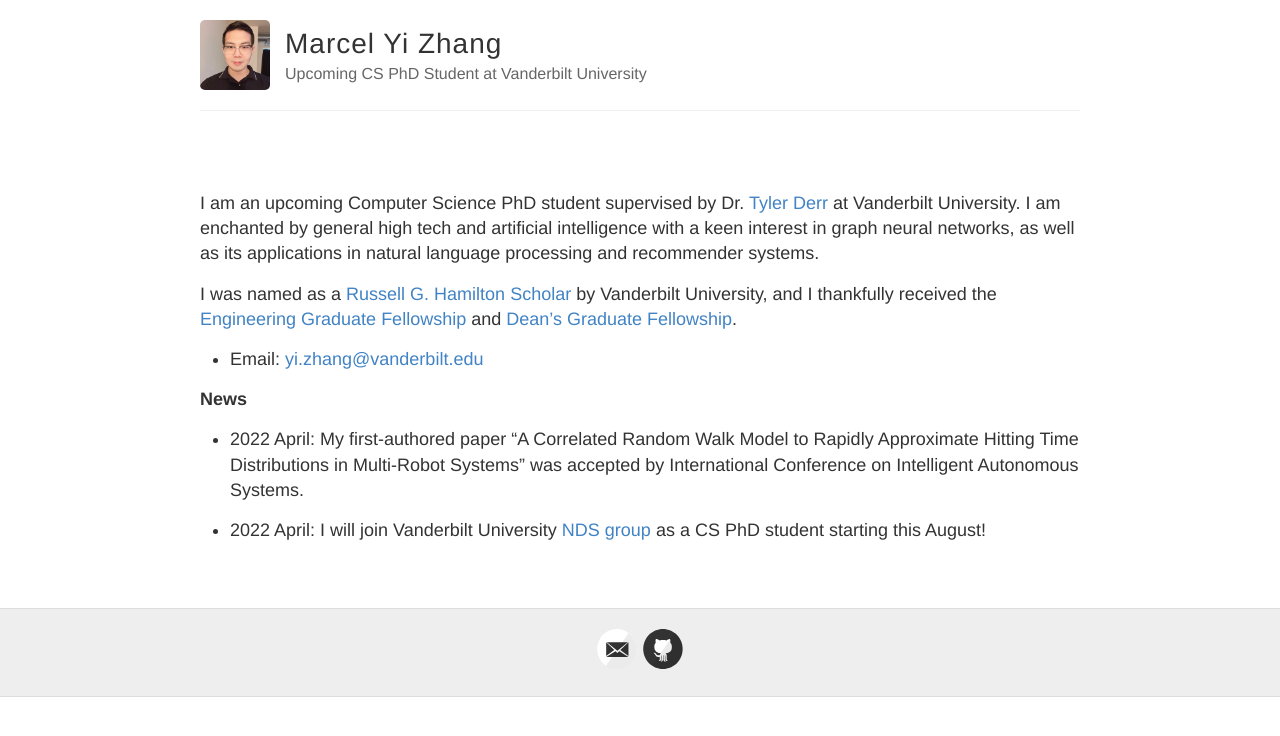
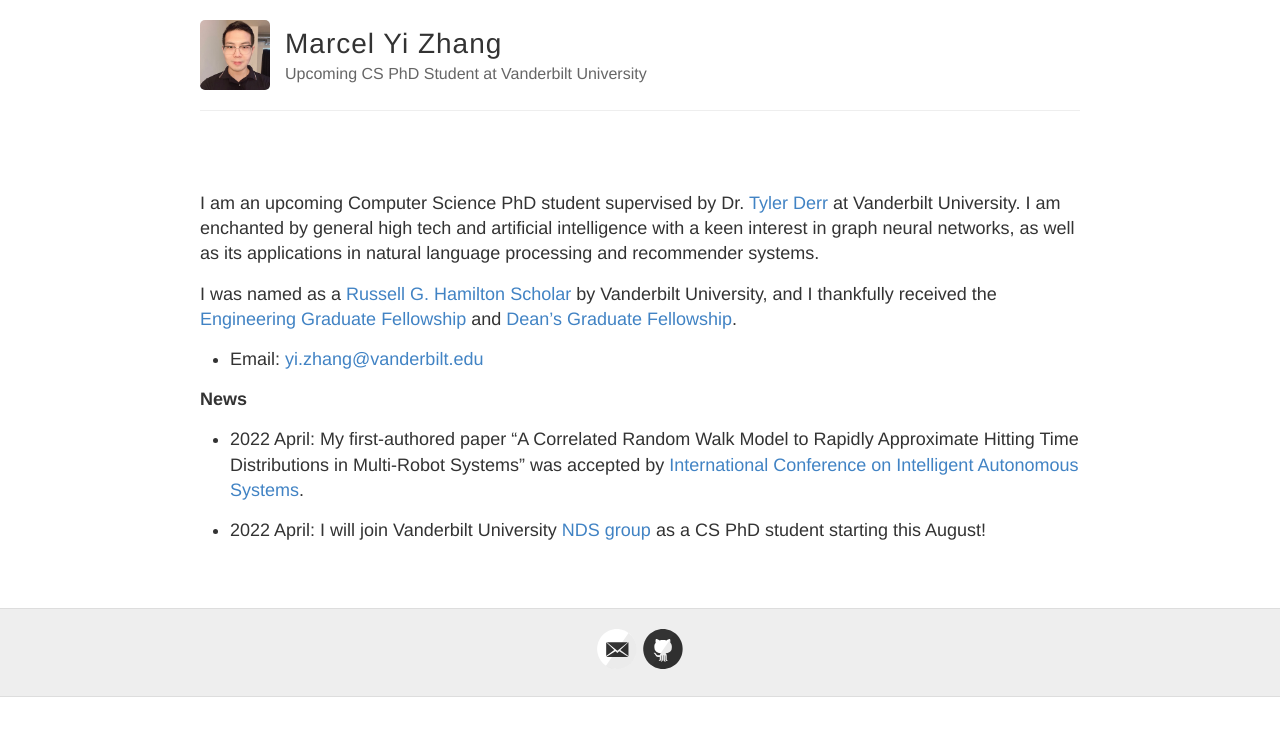
Before and after one commit to YiZhan2854/YiZhan2854.github.io, a Jekyll site: the page built from index.md, in a window 1280 px wide. Shown: the top 736 px of the page. Built offline with Jekyll 4.4.1, drawn with Linux system fonts in a browser that asks for light colours; part of the change alters nothing that is shown.

```diff
--- a/index.md
+++ b/index.md
@@ -11,6 +11,6 @@ I was named as a [Russell G. Hamilton Scholar](https://gradschool.vanderbilt.edu
 
 **News**
 
-- 2022 April: My first-authored paper "A Correlated Random Walk Model to Rapidly Approximate Hitting Time Distributions in Multi-Robot Systems" was accepted by International Conference on Intelligent Autonomous Systems.
+- 2022 April: My first-authored paper "A Correlated Random Walk Model to Rapidly Approximate Hitting Time Distributions in Multi-Robot Systems" was accepted by [International Conference on Intelligent Autonomous Systems](https://www.ias-17.org/).
 
 - 2022 April: I will join Vanderbilt University [NDS group](https://nds-vu.github.io/) as a CS PhD student starting this August!
```
